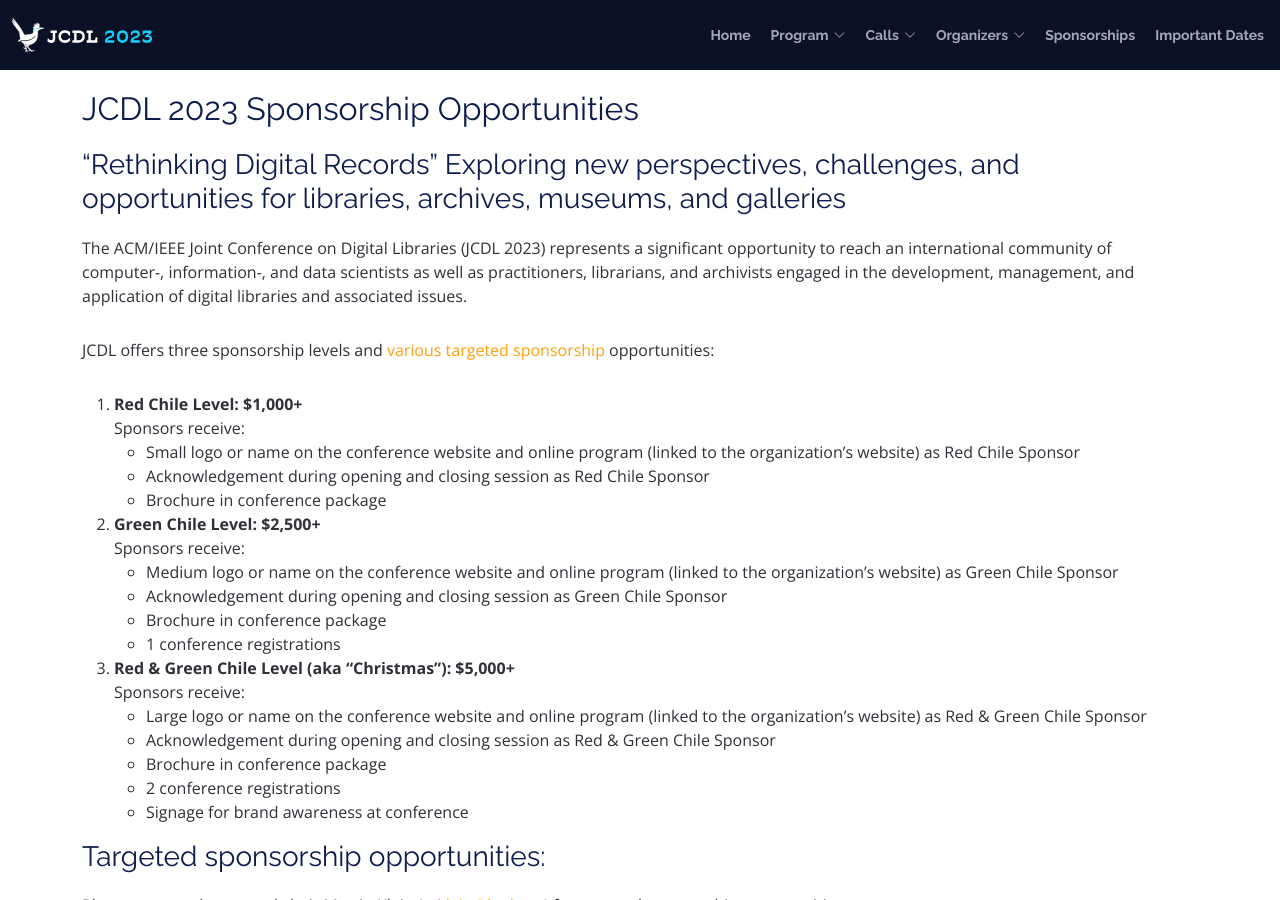
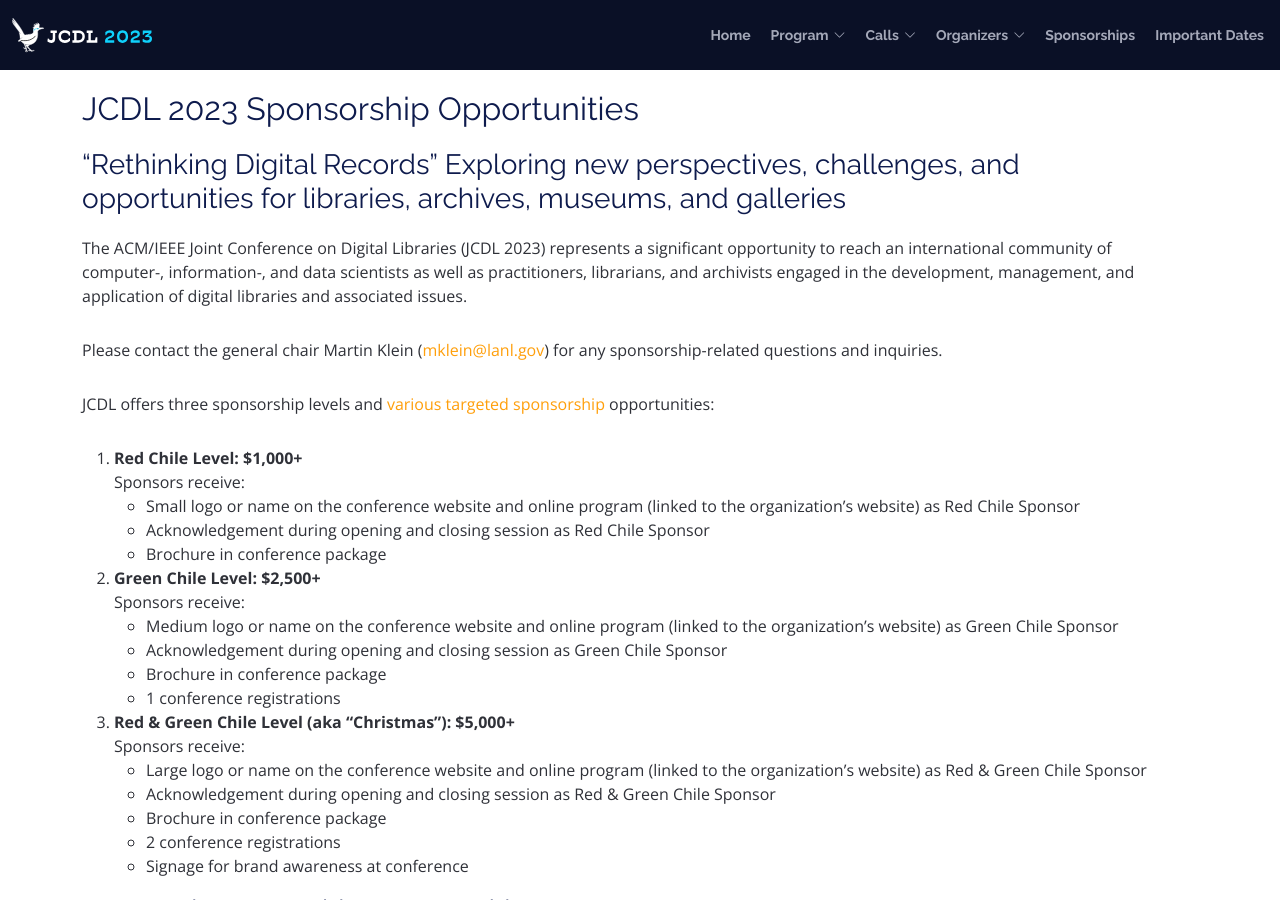
Before and after one commit to shawnmjones/JCDL2023-website-source, a Jekyll site: the page built from sponsors.html, in a window 1280 px wide and 900 px high. Built offline with Jekyll 4.4.1, drawn with Linux system fonts in a browser that asks for light colours.

Commit message:
added email reference for general inquiries

```diff
--- a/sponsors.html
+++ b/sponsors.html
@@ -26,7 +26,7 @@
 
           <p>The ACM/IEEE Joint Conference on Digital Libraries (JCDL 2023) represents a significant opportunity to reach an international community of computer-, information-, and data scientists as well as practitioners, librarians, and archivists engaged in the development, management, and application of digital libraries and associated issues.
           </p>
-
+          <p>Please contact the general chair Martin Klein (<a href="mailto:mklein@lanl.gov">mklein@lanl.gov</a>) for any sponsorship-related questions and inquiries.</p>
           <p>JCDL offers three sponsorship levels and <a href="#targeted_sponsorship">various targeted sponsorship</a> opportunities:</p>
 
           <ol>
```
